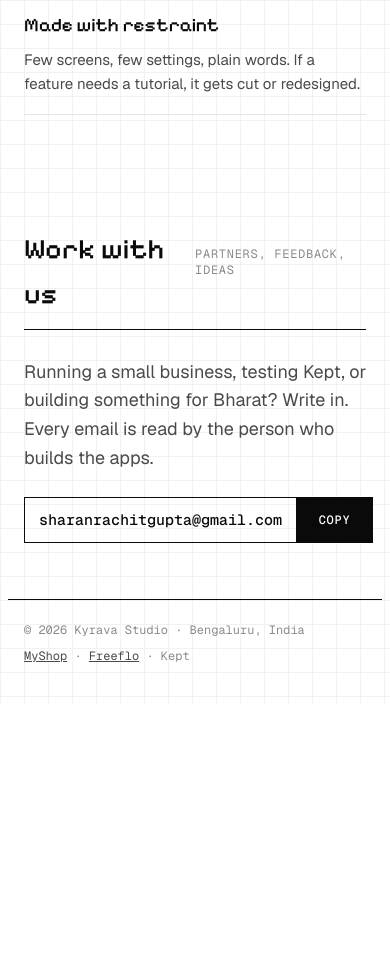
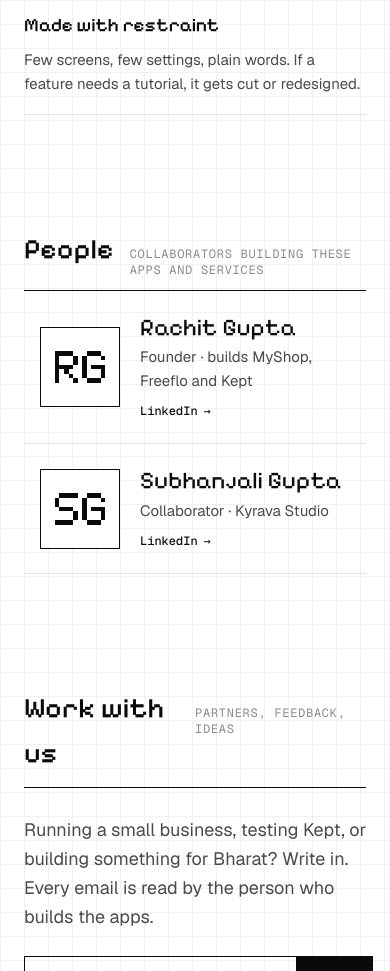
Before and after one commit to rachitgupta6720/kyrava-studio, a plain HTML site: page index.html in a window 390 px wide. Shown: the part 2976-3947 px from the top of the page. Before the commit the page ends 3680 px from the top, so only its background shows below. Drawn offline with nearby package versions, Linux system fonts and the light colour scheme.

Commit message:
Add People section
Co-Authored-By: Claude Opus 5.5 <noreply@anthropic.com>

```diff
--- a/index.html
+++ b/index.html
@@ -142,6 +142,34 @@ h2{font-family:var(--f-pixel);font-weight:500;font-size:28px;margin:0;letter-spa
 .principles h4{font-family:var(--f-pixel);font-weight:500;font-size:19px;margin:0 0 8px}
 .principles p{margin:0;font-size:15px;color:var(--ink-2)}
 
+/* people */
+.people{list-style:none;margin:0;padding:0;display:grid;grid-template-columns:repeat(2,minmax(0,1fr));border-bottom:1px solid var(--rule)}
+.person + .person{border-left:1px solid var(--rule)}
+.person a{display:flex;gap:20px;align-items:center;padding:24px 16px;text-decoration:none;color:var(--ink);position:relative;isolation:isolate}
+.person a::before{content:"";position:absolute;inset:0;background:var(--ink);z-index:-1;clip-path:inset(0 100% 0 0);transition:clip-path .28s steps(8)}
+.person a:hover::before,.person a:focus-visible::before{clip-path:inset(0 0 0 0)}
+.person a:hover,.person a:focus-visible{color:var(--paper)}
+.person a:hover .pr,.person a:focus-visible .pr{color:var(--paper)}
+.person a:focus-visible{outline-offset:-2px}
+.avatar{flex:none;width:96px;height:96px;border:1px solid currentColor;background:var(--paper);display:block;position:relative;overflow:hidden}
+.avatar canvas,.avatar img{position:absolute;inset:0;width:100%;height:100%;display:block}
+.avatar canvas{image-rendering:pixelated}
+.avatar img{object-fit:cover;filter:grayscale(1) contrast(1.1);opacity:0;transition:opacity .25s steps(4)}
+.person a:hover .avatar img,.person a:focus-visible .avatar img{opacity:1}
+.avatar svg{width:100%;height:100%;display:block}
+.avatar svg rect{fill:var(--ink)}
+.pinfo{display:flex;flex-direction:column;gap:4px;min-width:0}
+.pn{font-family:var(--f-pixel);font-size:24px;line-height:1.1}
+.pr{font-size:15px;color:var(--ink-2)}
+.pl{font:500 12px var(--f-mono);margin-top:6px;display:flex;gap:6px}
+.pl .arr{transition:transform .2s steps(3)}
+.person a:hover .pl .arr{transform:translateX(4px)}
+@media (max-width:760px){
+  .people{grid-template-columns:1fr}
+  .person + .person{border-left:0;border-top:1px solid var(--rule)}
+  .avatar{width:80px;height:80px}
+}
+
 /* contact */
 .contact{display:grid;grid-template-columns:minmax(0,1fr) auto;gap:24px;align-items:end;padding-top:28px}
 .contact p{margin:0;font-size:18px;color:var(--ink-2);max-width:44ch}
@@ -277,6 +305,34 @@ footer a{color:var(--ink-2)}
     </div>
   </section>
 
+  <section id="people">
+    <div class="wrap">
+      <div class="sec-head"><h2>People</h2><p>Collaborators building these apps and services</p></div>
+      <ul class="people">
+        <li class="person">
+          <a href="https://www.linkedin.com/in/rachitgupta06/" target="_blank" rel="noopener">
+            <span class="avatar" data-photo="people/rachit.jpg" data-initials="RG"></span>
+            <span class="pinfo">
+              <span class="pn">Rachit Gupta</span>
+              <span class="pr">Founder · builds MyShop, Freeflo and Kept</span>
+              <span class="pl">LinkedIn <span class="arr" aria-hidden="true">→</span></span>
+            </span>
+          </a>
+        </li>
+        <li class="person">
+          <a href="https://www.linkedin.com/in/subhanjali-gupta-31771a194/" target="_blank" rel="noopener">
+            <span class="avatar" data-photo="people/subhanjali.jpg" data-initials="SG"></span>
+            <span class="pinfo">
+              <span class="pn">Subhanjali Gupta</span>
+              <span class="pr">Collaborator · Kyrava Studio</span>
+              <span class="pl">LinkedIn <span class="arr" aria-hidden="true">→</span></span>
+            </span>
+          </a>
+        </li>
+      </ul>
+    </div>
+  </section>
+
   <section id="contact">
     <div class="wrap">
       <div class="sec-head"><h2>Work with us</h2><p>Partners, feedback, ideas</p></div>
@@ -322,6 +378,28 @@ footer a{color:var(--ink-2)}
     const g=ICONS[el.dataset.icon];let s='';
     g.forEach((r,y)=>[...r].forEach((c,x)=>{if(c==='#')s+=`<rect x="${x}" y="${y}" width="1" height="1"/>`}));
     el.innerHTML=`<svg viewBox="0 0 9 9" shape-rendering="crispEdges" aria-hidden="true">${s}</svg>`;
+  });
+
+  // people avatars: pixelated mono photo if present, else pixel monogram
+  const FONT={R:["####.","#...#","#...#","####.","#.#..","#..#.","#...#"],G:[".###.","#...#","#....","#.###","#...#","#...#",".###."],S:[".####","#....","#....",".###.","....#","....#","####."]};
+  function monogram(el){
+    const [a,b]=el.dataset.initials.split('');let s='';
+    [[a,3],[b,9]].forEach(([ch,ox])=>FONT[ch].forEach((r,y)=>[...r].forEach((c,x)=>{if(c==='#')s+=`<rect x="${ox+x}" y="${5+y}" width="1" height="1"/>`})));
+    el.innerHTML=`<svg viewBox="0 0 17 17" shape-rendering="crispEdges" aria-hidden="true">${s}</svg>`;
+  }
+  document.querySelectorAll('.avatar').forEach(el=>{
+    monogram(el);
+    const img=new Image();img.alt='';
+    img.onload=()=>{
+      const N=28,c=document.createElement('canvas');c.width=c.height=N;
+      const x=c.getContext('2d');const m=Math.min(img.naturalWidth,img.naturalHeight);
+      x.drawImage(img,(img.naturalWidth-m)/2,(img.naturalHeight-m)/2,m,m,0,0,N,N);
+      const d=x.getImageData(0,0,N,N),p=d.data;
+      for(let i=0;i<p.length;i+=4){const l=.3*p[i]+.59*p[i+1]+.11*p[i+2];const v=l>150?255:l>95?150:l>55?70:0;p[i]=p[i+1]=p[i+2]=v}
+      x.putImageData(d,0,0);
+      el.innerHTML='';el.appendChild(c);el.appendChild(img);
+    };
+    img.src=el.dataset.photo;
   });
 
   // theme invert
```
